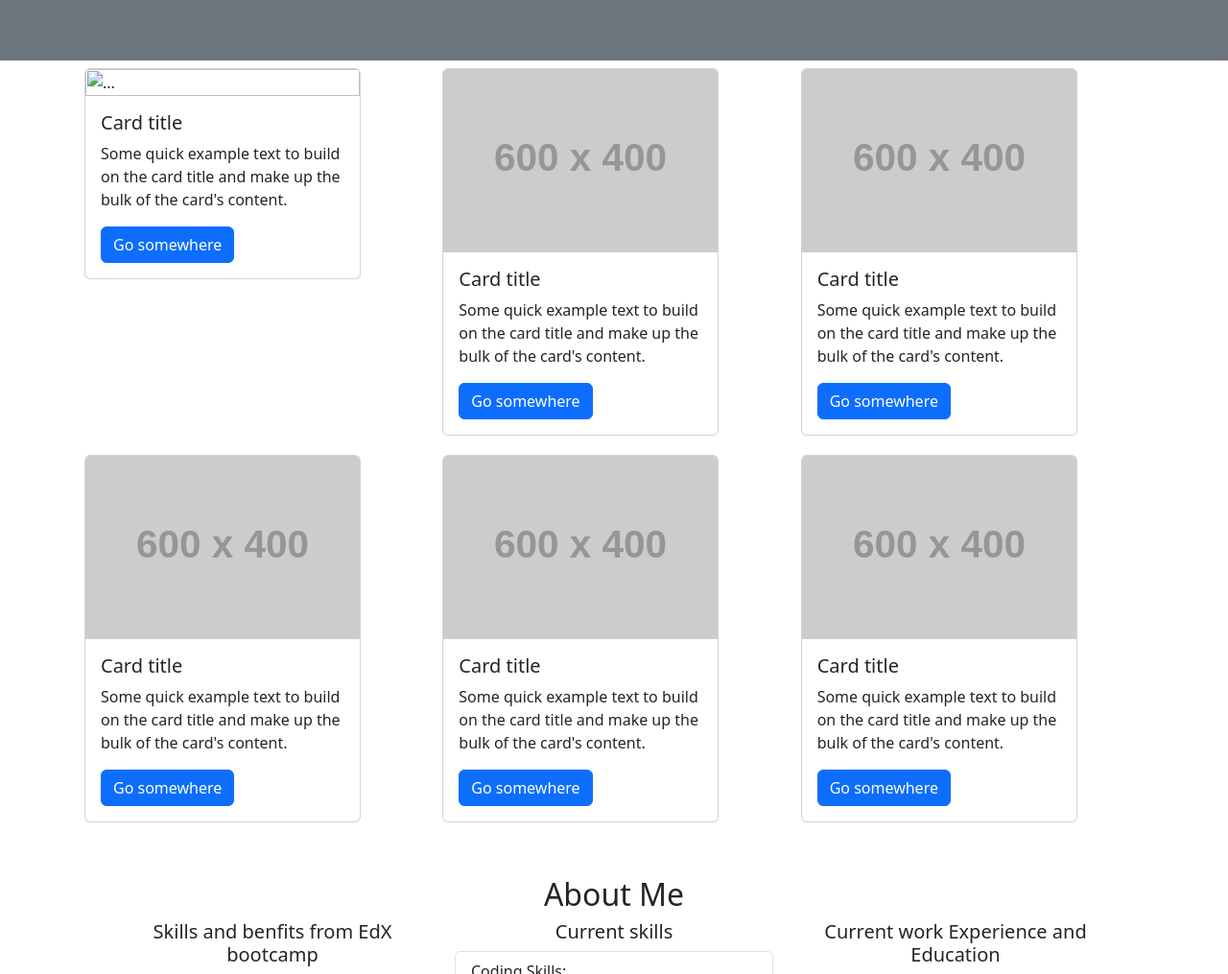
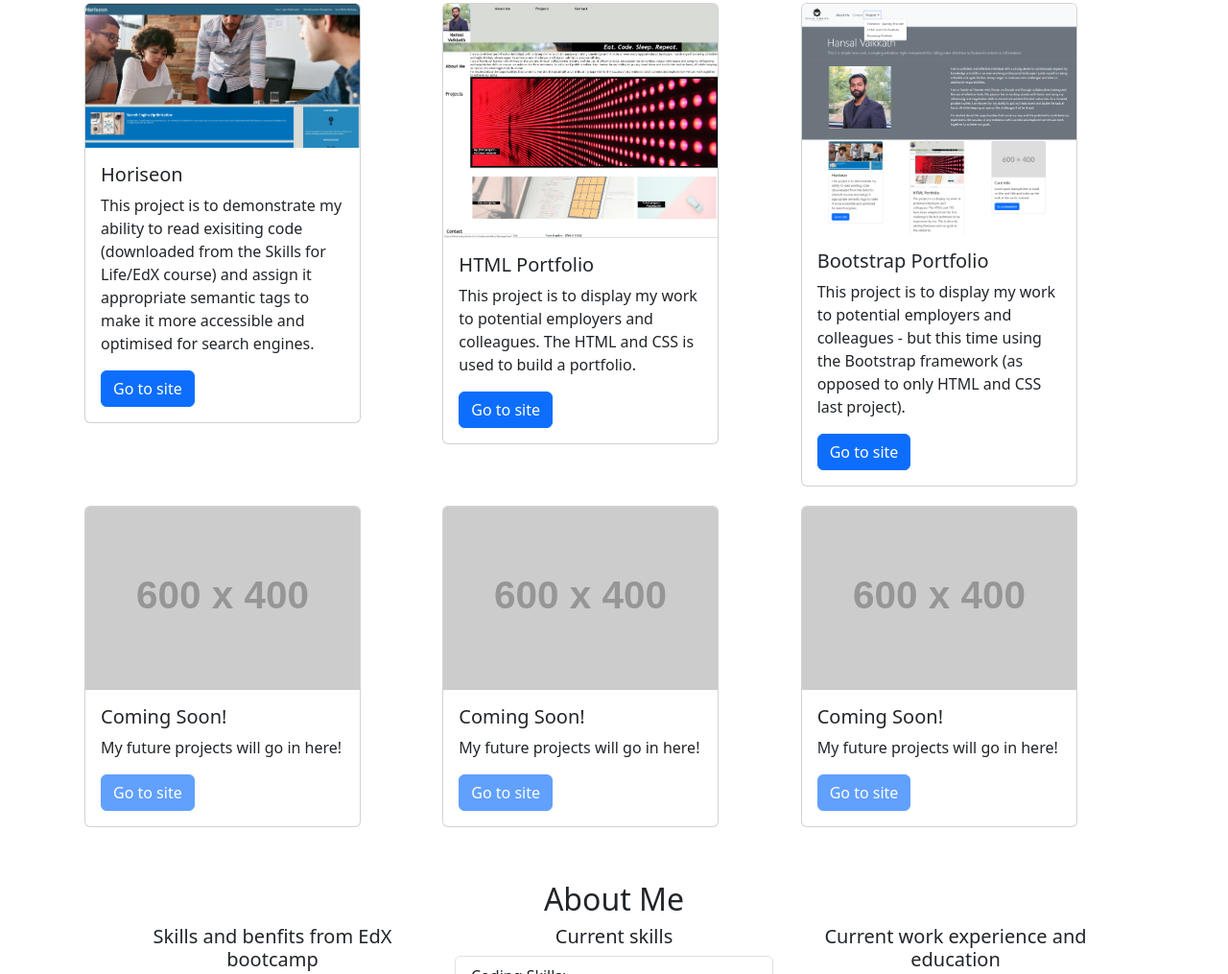
Before and after one commit to 09hanvaik/Bootstrap-Portfolio, a plain HTML site: page index.html in a window 1280 px wide. Shown: the part 743-1758 px from the top of the page at 96% size. Drawn offline with nearby package versions, Linux system fonts and the light colour scheme; placeholder pictures from the web are drawn by us.

Commit message:
final commit. marked up HTML and populated README fully.

```diff
--- a/index.html
+++ b/index.html
@@ -16,12 +16,6 @@
           </button>
           <div class="collapse navbar-collapse" id="navbarSupportedContent">
             <ul class="navbar-nav me-auto mb-2 mb-lg-0">
-              <li class="nav-item">
-                <a class="nav-link active" aria-current="page" href="#aboutMe">About Me</a>
-              </li>
-              <li class="nav-item">
-                <a class="nav-link" href="#Contact">Contact</a>
-              </li>
               <li class="nav-item dropdown">
                 <a class="nav-link dropdown-toggle" href="#" role="button" data-bs-toggle="dropdown" aria-expanded="false">
                   Projects
@@ -32,17 +26,21 @@
                   <li class="list-group-item"><a class="dropdown-item" href="#thirdProject">Bootstrap Portfolio</a></li>
                 </ul>
               </li>
+              <li class="nav-item">
+                <a class="nav-link" href="#Contact">Contact</a>
+              </li>
+              <li class="nav-item">
+                <a class="nav-link active" aria-current="page" href="#aboutMe">About Me</a>
+              </li>
             </ul>
           </div>
         </div>
       </nav>
 
  <!-- Jumbotron containing my photo and description -->
-
- <div class="jumbotron bg-secondary text-white p-5">
+<div class="jumbotron bg-secondary text-white p-5">
   <div class="container">
   <h1 class="display-4">Hansal Vaikkath</h1>
-  <p class="lead">This is a simple hero unit, a simple jumbotron-style component for calling extra attention to featured content or information.</p>
 </div>
   <hr class="my-4">
 
@@ -65,61 +63,61 @@
 <div class="row row-cols-1 row-cols-md-2 row-cols-lg-3 g-1">
   <div class="col-sm p-2">
 <div class="card" style="width: 18rem;">
-  <img src="./images/02-portfolio-1.jpg" class="card-img-top" alt="...">
+  <img src=".\images\site-screenshot.jpg" class="card-img-top" alt="My first project's screenshot">
   <div class="card-body">
-    <h5 class="card-title" id="firstProject">Card title</h5>
-    <p class="card-text">Some quick example text to build on the card title and make up the bulk of the card's content.</p>
-    <a href="#" class="btn btn-primary">Go somewhere</a>
+    <h5 class="card-title" id="firstProject">Horiseon</h5>
+    <p class="card-text">This project is to demonstrate my ability to read exisiting code (downloaded from the Skills for Life/EdX course) and assign it appropriate semantic tags to make it more accessible and optimised for search engines.</p>
+    <a href="https://09hanvaik.github.io/frontEndAccessibilityChallengeOne/" class="btn btn-primary">Go to site</a>
   </div>
 </div>
 </div>
 <div class="col-sm p-2 ">
 <div class="card" style="width: 18rem;">
-  <img src="https://placehold.co/600x400" class="card-img-top" alt="...">
+  <img src=".\images\site-screenshot-2.jpg" class="card-img-top" alt="My secong project's screenshot">
   <div class="card-body">
-    <h5 class="card-title" id="secondProject">Card title</h5>
-    <p class="card-text">Some quick example text to build on the card title and make up the bulk of the card's content.</p>
-    <a href="#" class="btn btn-primary">Go somewhere</a>
+    <h5 class="card-title" id="secondProject">HTML Portfolio</h5>
+    <p class="card-text">This project is to display my work to potential employers and colleagues. The HTML and CSS is used to build a portfolio.</p>
+    <a href="https://09hanvaik.github.io/HansalsPortfolio/" class="btn btn-primary">Go to site</a>
   </div>
 </div>
 </div>
 <div class="col-sm p-2">
 <div class="card" style="width: 18rem;">
-  <img src="https://placehold.co/600x400" class="card-img-top" alt="...">
+  <img src=".\images\site-screenshot-3.png" class="card-img-top" alt="My third project's screenshot">
   <div class="card-body">
-    <h5 class="card-title" id="thirdProject">Card title</h5>
-    <p class="card-text">Some quick example text to build on the card title and make up the bulk of the card's content.</p>
-    <a href="#" class="btn btn-primary">Go somewhere</a>
+    <h5 class="card-title" id="thirdProject">Bootstrap Portfolio</h5>
+    <p class="card-text">This project is to display my work to potential employers and colleagues - but this time using the Bootstrap framework (as opposed to only HTML and CSS last project).</p>
+    <a href="https://09hanvaik.github.io/Bootstrap-Portfolio/" class="btn btn-primary">Go to site</a>
   </div>
 </div>
 </div>
 <div class="col-sm p-2">
 <div class="card" style="width: 18rem;">
-  <img src="https://placehold.co/600x400" class="card-img-top" alt="...">
+  <img src="https://placehold.co/600x400" class="card-img-top" alt="Placeholder image">
   <div class="card-body">
-    <h5 class="card-title">Card title</h5>
-    <p class="card-text">Some quick example text to build on the card title and make up the bulk of the card's content.</p>
-    <a href="#" class="btn btn-primary">Go somewhere</a>
+    <h5 class="card-title">Coming Soon!</h5>
+    <p class="card-text">My future projects will go in here!</p>
+    <a href="#" class="btn btn-primary disabled">Go to site</a>
   </div>
 </div>
 </div>
 <div class="col-sm p-2">
   <div class="card" style="width: 18rem;">
-    <img src="https://placehold.co/600x400" class="card-img-top" alt="...">
+    <img src="https://placehold.co/600x400" class="card-img-top" alt="Placeholder image">
     <div class="card-body">
-      <h5 class="card-title">Card title</h5>
-      <p class="card-text">Some quick example text to build on the card title and make up the bulk of the card's content.</p>
-      <a href="#" class="btn btn-primary">Go somewhere</a>
+      <h5 class="card-title">Coming Soon!</h5>
+      <p class="card-text">My future projects will go in here!</p>
+      <a href="#" class="btn btn-primary disabled">Go to site</a>
     </div>
   </div>
   </div>
   <div class="col-sm p-2">
   <div class="card" style="width: 18rem;">
-    <img src="https://placehold.co/600x400" class="card-img-top" alt="...">
+    <img src="https://placehold.co/600x400" class="card-img-top" alt="Placeholder image">
     <div class="card-body">
-      <h5 class="card-title">Card title</h5>
-      <p class="card-text">Some quick example text to build on the card title and make up the bulk of the card's content.</p>
-      <a href="#" class="btn btn-primary">Go somewhere</a>
+      <h5 class="card-title">Coming Soon!</h5>
+      <p class="card-text">My future projects will go in here!</p>
+      <a href="#" class="btn btn-primary disabled">Go to site</a>
     </div>
   </div>
   </div>
@@ -179,7 +177,7 @@
         </ul>
     </div>
     <div class="col">
-      <div class="h5 text-center">Current work Experience and Education</div>
+      <div class="h5 text-center">Current work experience and education</div>
       <ul class="list-group">
         <li class="list-group-item"><p>Configuration Subject Matter Exper</p>Corestream &middot; May 2023 - Present (6 months) Victoria, England, United Kingdom</li>
         <li class="list-group-item"><p>Configuration Senior Analyst</p>Corestream &middot; April 2022 - Present (1 year 7 months) London, England, United Kingdom</li>
@@ -198,7 +196,7 @@
 <!--Footer section-->
 
 <footer class="bg-dark text-center text-white">
-  <!-- Grid container -->
+
   <div class="container p-4">
     <div class="h2" id="Contact">Contact Me</div>
     <!-- Section: Social media -->
@@ -226,7 +224,7 @@
     © 2023 Copyright:
     <a class="link-light" href="#">Hansal Vaikkath</a>
   </div>
-  <!-- Copyright -->
+
 </footer>
 
 
```
Also changed, not shown: images/site-screenshot-2.jpg (added), images/site-screenshot-3.png (added), images/site-screenshot.jpg (added), 1 other file.
